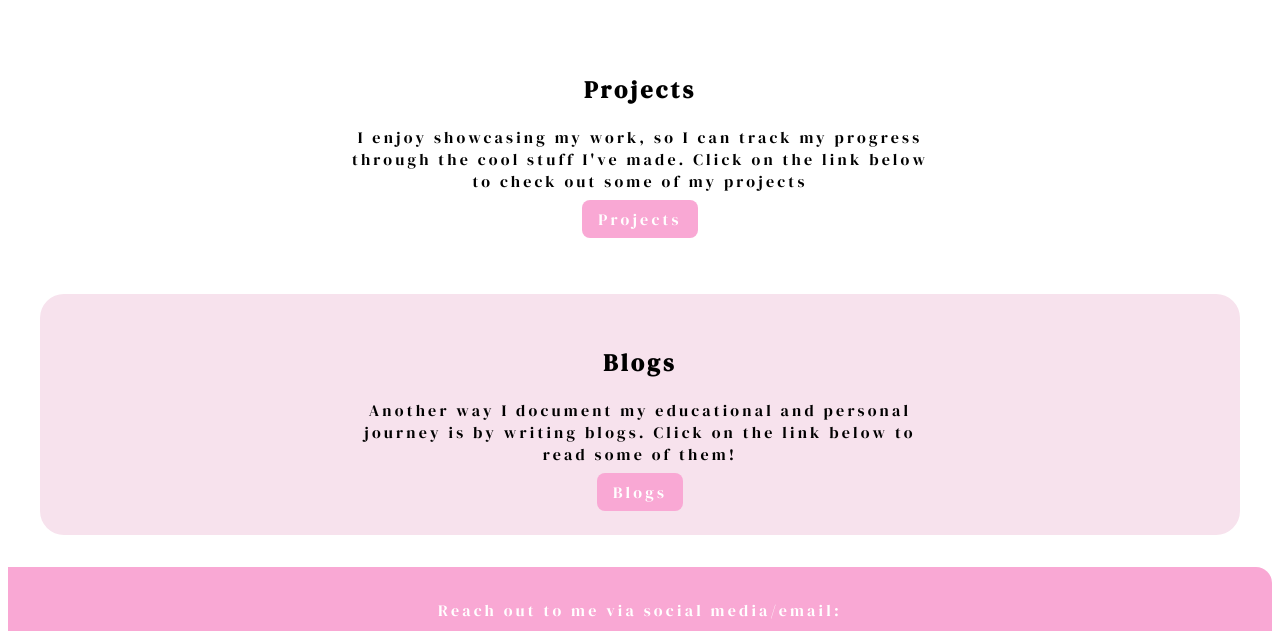
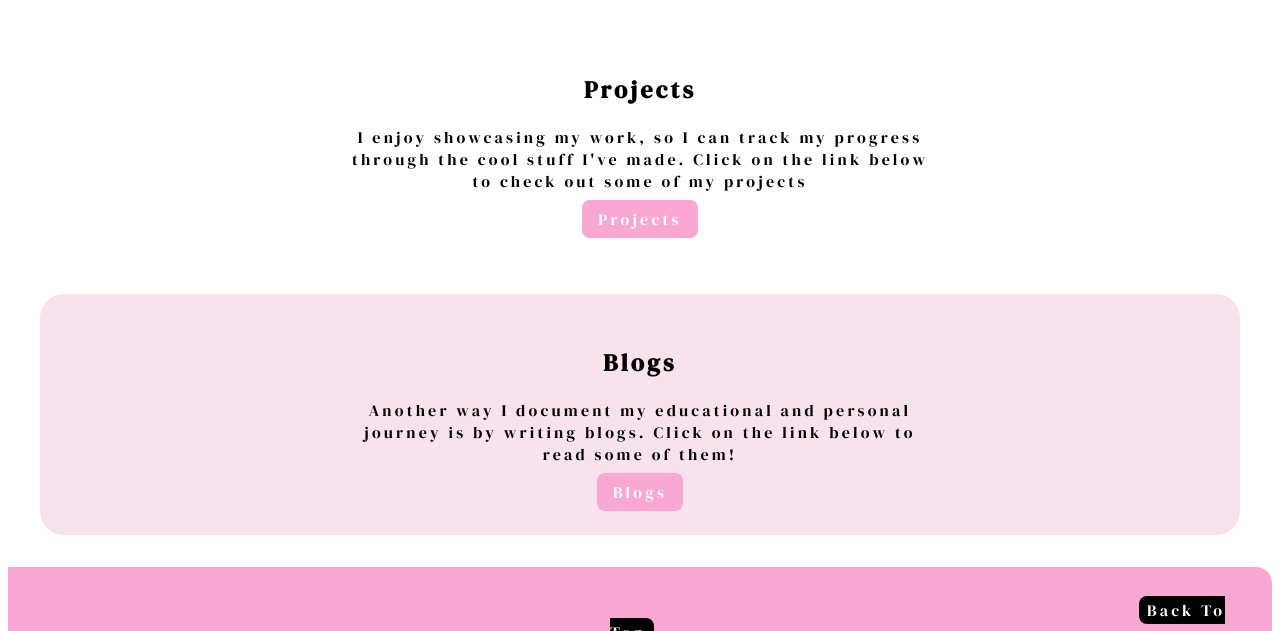
Before and after one commit to AmeyaP29/mark-4-5-Personal-Portfolio-and-Blogs, a plain HTML site: page index.html in a window 1280 px wide. Shown: the part 919-1550 px from the top of the page. Drawn offline with Linux system fonts and the light colour scheme.

Commit message:
feat: added top of page link
added a top of page link, and enabled smooth scrolling

```diff
--- a/index.html
+++ b/index.html
@@ -59,6 +59,7 @@
     </section>
 
     <footer class="footer">
+        <a href="#" class="back-to-top">Back To Top</a>
         <div>Reach out to me via social media/email:</div>
         <ul class="list-non-bullet">
             <li class="list-item-inline"><a class="link" href="https://github.com/AmeyaP29" target="_blank"><img class="socials" src="./Images/Github-Animated.gif"/></a></li>
--- a/styles.css
+++ b/styles.css
@@ -26,6 +26,12 @@ background-color: #efe6bf;
     border: #831843 solid 2px;
 
 } */
+
+html {
+
+    scroll-behavior: smooth;
+
+}
 
 :root {
 
@@ -239,3 +245,25 @@ padding-inline-start: 0px;
     width:fit-content;
     margin: 0.5rem auto 0rem;
 }
+
+.footer .back-to-top {
+
+display: inline;
+margin: 0rem 1rem 0rem 88%;
+color: white;
+text-decoration: none;
+background-color: black;
+border-radius: 0.5rem;
+padding: 0.2rem 0.5rem;
+
+
+}
+
+.footer .back-to-top:hover {
+
+    color: black;
+    background-color: white;
+    /* size: 110%; */
+
+
+    }
```
Also changed, not shown: Blogs/Blog 1.html (+1 -0 lines), Blogs/Blog 2.html (+1 -0 lines), blogs.html (+1 -0 lines), projects.html (+1 -0 lines).
